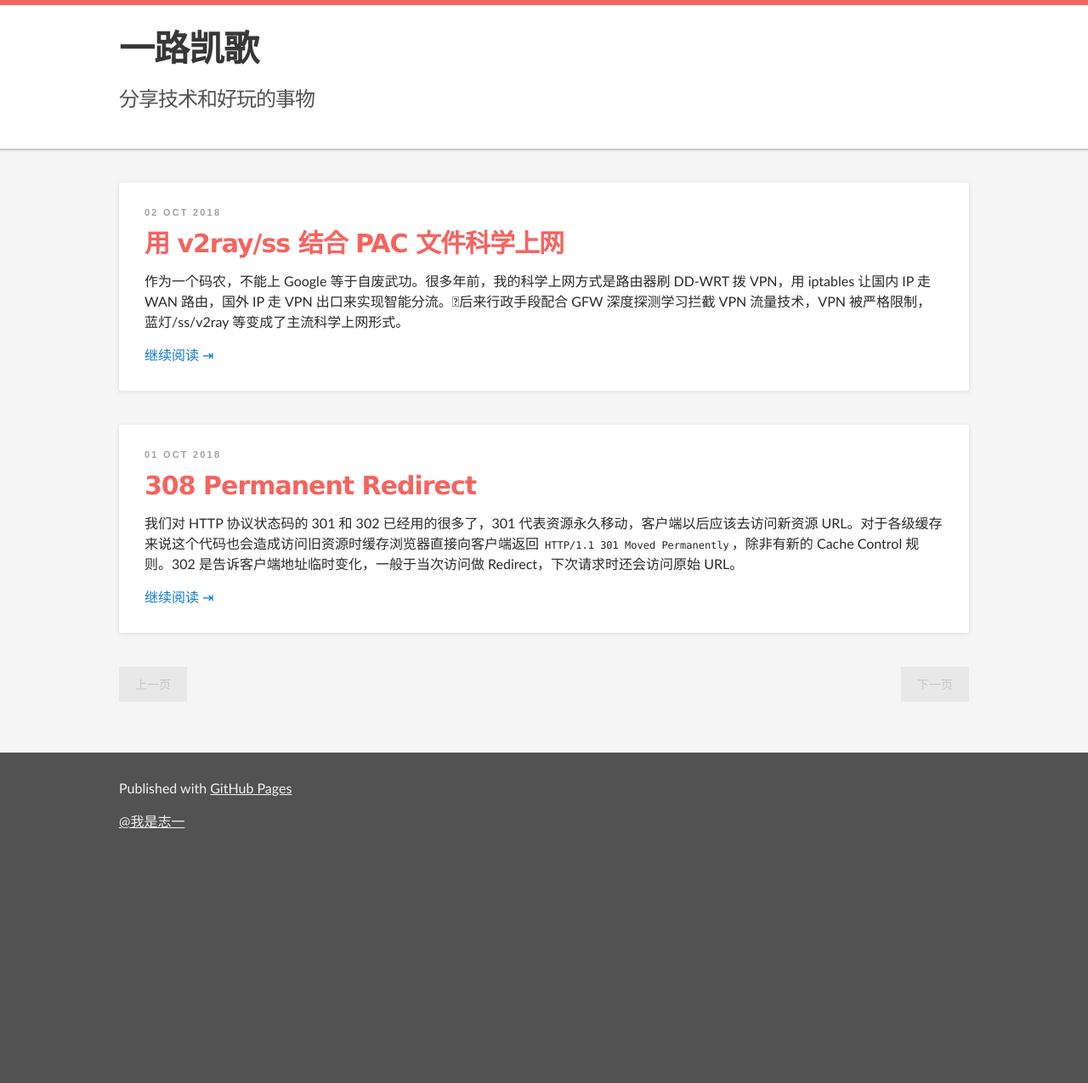
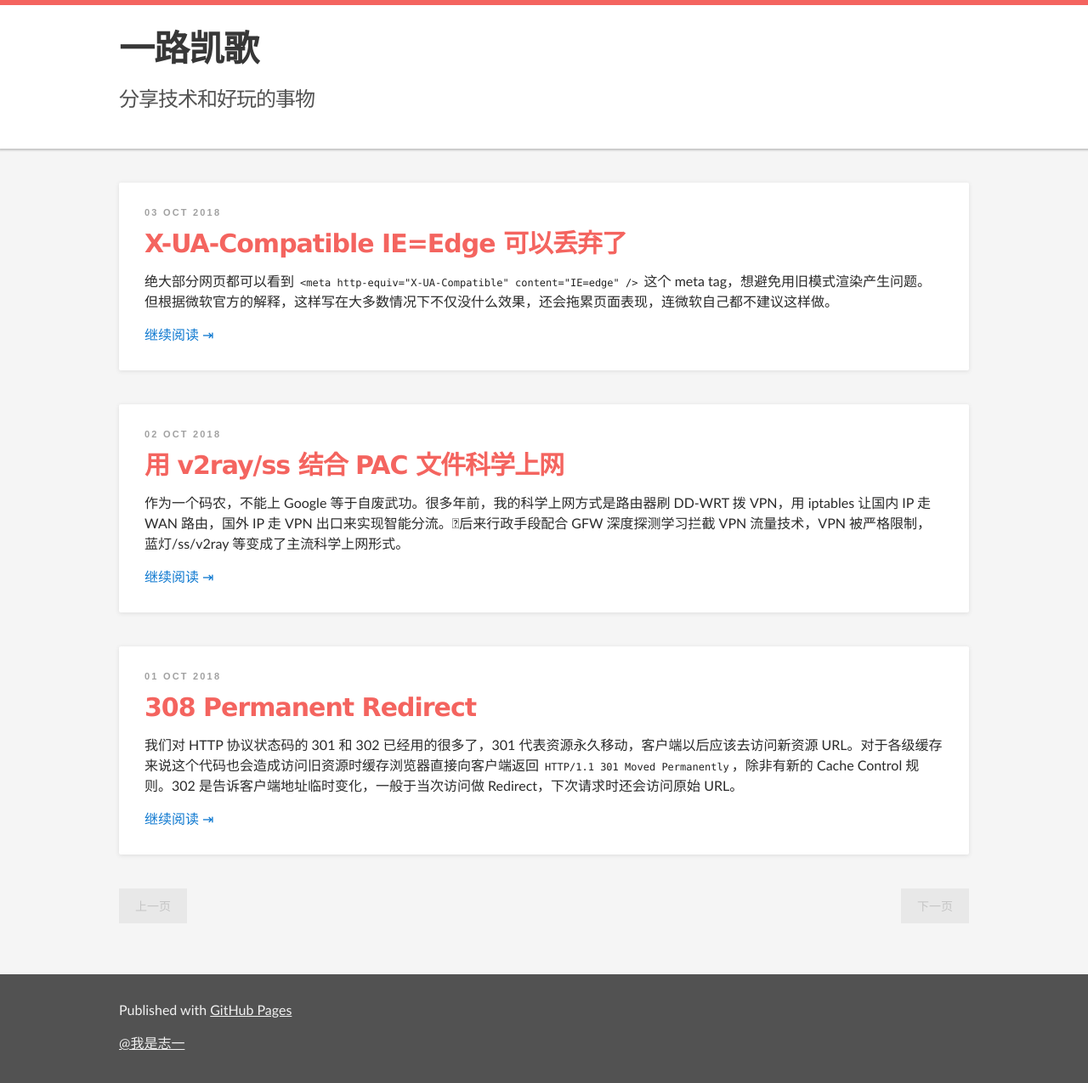
Before and after one commit to zhiyi7/zhiyi7.github.io, a Jekyll site: the page built from index.html, in a window 1280 px wide. Shown: the whole page at 85% size. Built offline with Jekyll 4.4.1, drawn with Linux system fonts in a browser that asks for light colours; the list of posts is cut into pages by our own code; comment, search, counter and statistics services are not loaded; before the commit the page ends 1014 px from its top, so only the background shows below that.

Commit message:
new blog

```diff
--- a/_layouts/default.html
+++ b/_layouts/default.html
@@ -3,7 +3,6 @@
 
   <head>
     <meta charset='utf-8'>
-    <meta http-equiv="X-UA-Compatible" content="IE=edge,chrome=1">
     <meta name="viewport" content="width=device-width,maximum-scale=2">
     {% feed_meta %}
     <link rel="stylesheet" type="text/css" media="screen" href="{{ '/assets/css/style.css?v=1' | relative_url }}">
--- /dev/null
+++ b/_posts/2018-10-03-stop-using-x-ua-compatible-ie-edge.md
@@ -0,0 +1,23 @@
+---
+layout: post
+title: X-UA-Compatible IE=Edge 可以丢弃了
+---
+
+绝大部分网页都可以看到 `<meta http-equiv="X-UA-Compatible" content="IE=edge" />` 这个 meta tag，想避免用旧模式渲染产生问题。但根据微软官方的解释，这样写在大多数情况下不仅没什么效果，还会拖累页面表现，连微软自己都不建议这样做。
+
+StackOverflow 有一个问题[详细解释了这点](https://stackoverflow.com/questions/26346917/why-use-x-ua-compatible-ie-edge-anymore)。
+
+简单来说为什么不再需要在页面头部写 `<meta http-equiv="X-UA-Compatible" content="IE=edge" />`：
+
+1. 没有这个 meta tag 的话，IE 会根据 !DOCTYPE 声明来选择渲染引擎，只要有 `<!doctype html>` 就会用最新引擎渲染，除非：
+    1. 用户手动把网站加入了兼容列表
+    2. 某些老旧国产浏览器自动用老旧兼容模式
+2. 只有 IE8/9/10 支持这 meta tag，这三个版本现在已经不再维护，已经问世两年多的 IE11 开始不再管这个 meta。
+3. 有可能会造成页面重新渲染，尤其是在国产浏览器上。
+4. 造成页面 doctype validation 有 error 产生。
+
+解决方法也很简单，在页面上去掉这行代码，后端判断如果 UA 是 MSIE，多返回一个 `X-UA-Compatible: IE=edge,chrome=1` 的 header 就可以。
+
+对于 360 这种双核浏览器，可以加一个 `<meta name="renderer" content="webkit" />` 来让它默认用 chrome 内核渲染（虽然它包含的总是低版本 chrome）。
+
+加上还是去掉这个祖传的 meta tag 影响不是很大，但知道所以然总归没有坏处。
```
